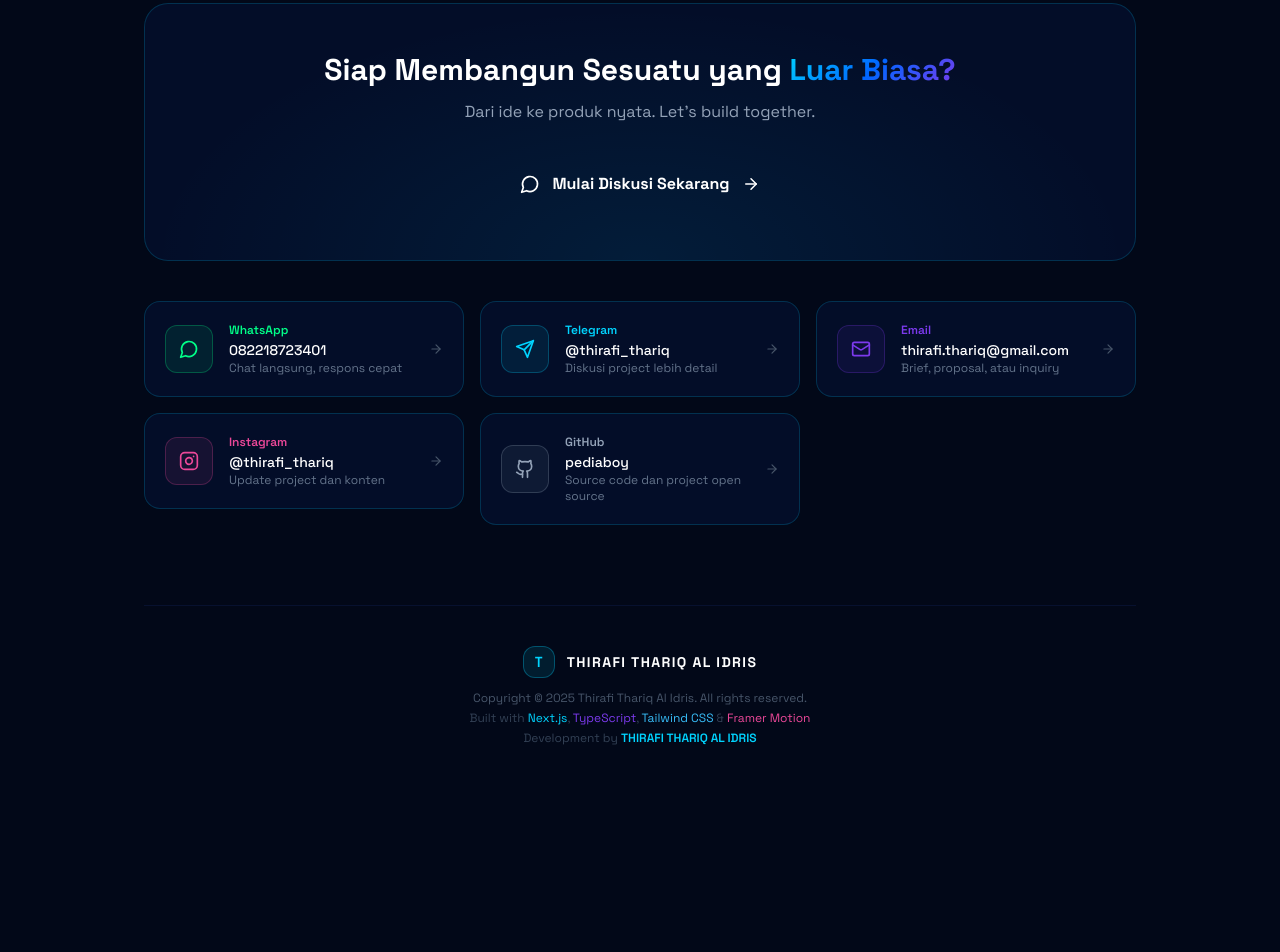
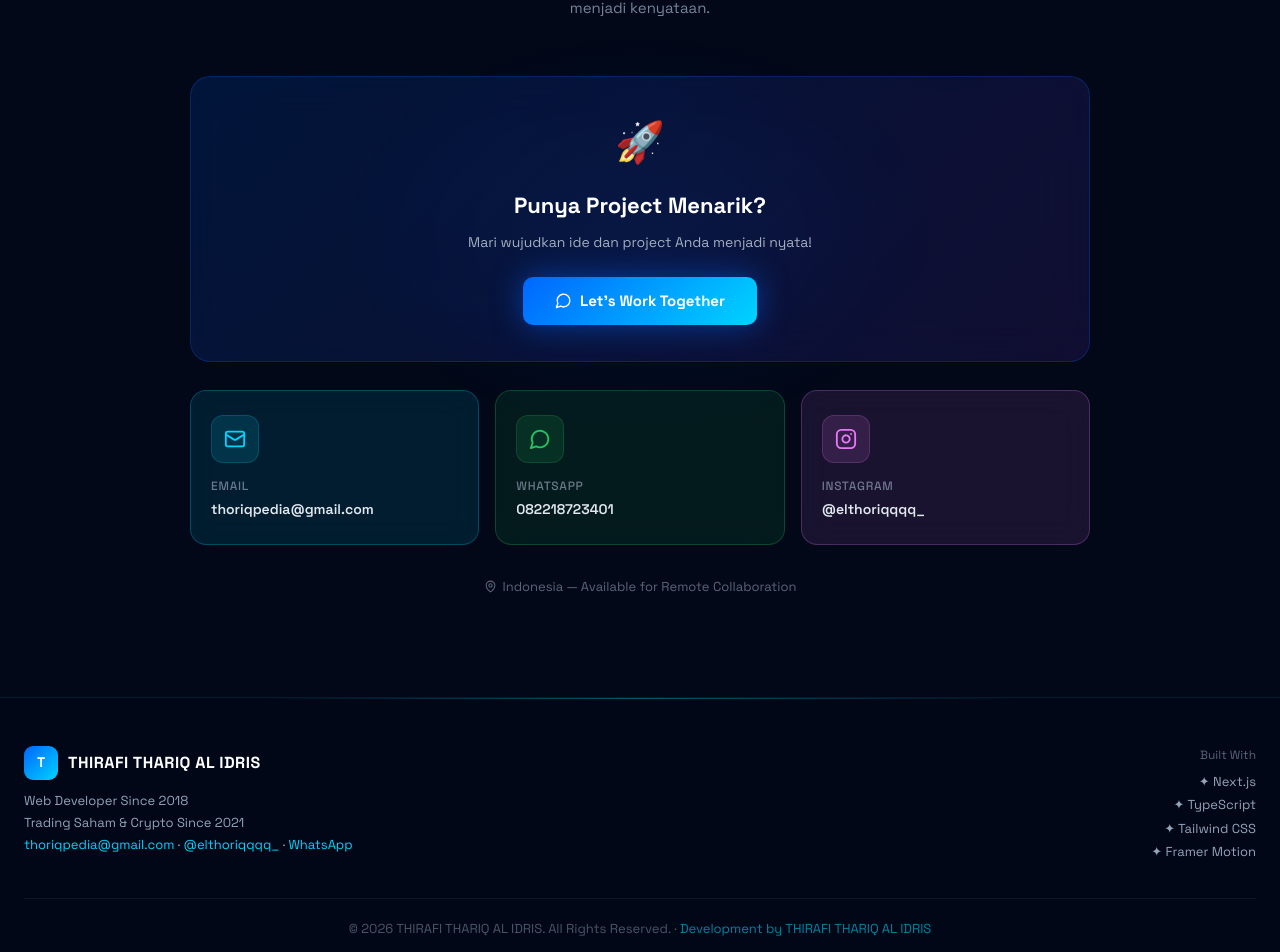
Before and after one commit to pediaboy/portofoliothoriq, a Next.js app: page / in a window 1280 px wide. Shown: the part 7015-7967 px from the top of the page. Before the commit the page ends 7761 px from the top, so only its background shows below. Built offline with nearby package versions, Linux system fonts and the light colour scheme.

Commit message:
redesign: premium dark blue SaaS portfolio UI

```diff
--- a/app/sections/ContactSection.tsx
+++ b/app/sections/ContactSection.tsx
@@ -1,102 +1,142 @@
 'use client'
-import { useRef } from 'react'
-import { motion, useInView } from 'framer-motion'
-import { MessageCircle, Send, Mail, Instagram, Github, ArrowRight } from 'lucide-react'
+import { useEffect, useRef, useState } from 'react'
+import { Mail, MessageCircle, Instagram, Send, MapPin } from 'lucide-react'
 
-function FadeIn({ children, delay = 0, className = '' }: { children: React.ReactNode; delay?: number; className?: string }) {
-  const ref = useRef(null)
-  const inView = useInView(ref, { once: true, amount: 0.1 })
-  return (
-    <motion.div ref={ref} initial={{ opacity: 0, y: 40 }} animate={inView ? { opacity: 1, y: 0 } : {}}
-      transition={{ duration: 0.7, delay, ease: [0.22,1,0.36,1] }} className={className}>
-      {children}
-    </motion.div>
-  )
+function useReveal() {
+  const ref = useRef<HTMLDivElement>(null)
+  const [visible, setVisible] = useState(false)
+  useEffect(() => {
+    const obs = new IntersectionObserver(([e]) => { if (e.isIntersecting) { setVisible(true); obs.disconnect() } }, { threshold: 0.1 })
+    if (ref.current) obs.observe(ref.current)
+    return () => obs.disconnect()
+  }, [])
+  return { ref, visible }
 }
 
 const contacts = [
-  { icon: MessageCircle, label: 'WhatsApp', value: '082218723401', href: 'https://wa.me/6282218723401', desc: 'Chat langsung, respons cepat', color: '#00ff88' },
-  { icon: Send, label: 'Telegram', value: '@thirafi_thariq', href: 'https://t.me/thirafi_thariq', desc: 'Diskusi project lebih detail', color: '#00d4ff' },
-  { icon: Mail, label: 'Email', value: 'thirafi.thariq@gmail.com', href: 'mailto:thirafi.thariq@gmail.com', desc: 'Brief, proposal, atau inquiry', color: '#7c3aed' },
-  { icon: Instagram, label: 'Instagram', value: '@thirafi_thariq', href: 'https://instagram.com/thirafi_thariq', desc: 'Update project dan konten', color: '#ec4899' },
-  { icon: Github, label: 'GitHub', value: 'pediaboy', href: 'https://github.com/pediaboy', desc: 'Source code dan project open source', color: '#94a3b8' },
+  {
+    icon: <Mail size={22} />, label: 'Email', val: 'thoriqpedia@gmail.com',
+    href: 'mailto:thoriqpedia@gmail.com', color: '#00d4ff',
+    bg: 'rgba(0,212,255,0.1)', border: 'rgba(0,212,255,0.25)',
+  },
+  {
+    icon: <MessageCircle size={22} />, label: 'WhatsApp', val: '082218723401',
+    href: 'https://wa.me/6282218723401', color: '#22c55e',
+    bg: 'rgba(34,197,94,0.1)', border: 'rgba(34,197,94,0.25)',
+  },
+  {
+    icon: <Instagram size={22} />, label: 'Instagram', val: '@elthoriqqqq_',
+    href: 'https://instagram.com/elthoriqqqq_', color: '#e879f9',
+    bg: 'rgba(232,121,249,0.1)', border: 'rgba(232,121,249,0.25)',
+  },
 ]
 
 export default function ContactSection() {
+  const { ref, visible } = useReveal()
+
   return (
-    <section id="contact" className="relative section-padding">
-      <div className="max-w-5xl mx-auto px-4">
-        <FadeIn className="text-center mb-16">
-          <div className="inline-flex items-center gap-2 glass px-4 py-2 rounded-full mb-6">
-            <div className="w-2 h-2 rounded-full bg-green-400 animate-pulse" />
-            <span className="text-xs text-slate-400 tracking-widest uppercase">Contact</span>
+    <>
+      <section id="contact" ref={ref} style={{ padding: '100px 24px', position: 'relative' }}>
+        {/* Glow bg */}
+        <div style={{ position: 'absolute', top: '30%', left: '50%', transform: 'translateX(-50%)', width: 600, height: 400, background: 'radial-gradient(ellipse, rgba(0,102,255,0.08) 0%, transparent 70%)', pointerEvents: 'none' }} />
+
+        <div style={{ maxWidth: 900, margin: '0 auto', position: 'relative', zIndex: 1 }}>
+          <div style={{ textAlign: 'center', marginBottom: 56, opacity: visible ? 1 : 0, transform: visible ? 'none' : 'translateY(24px)', transition: 'all 0.7s ease' }}>
+            <div className="section-label" style={{ display: 'inline-flex', justifyContent: 'center' }}>
+              <Send size={12} /> Get In Touch
+            </div>
+            <h2 style={{ fontSize: 'clamp(28px,4vw,44px)', fontWeight: 800, color: '#fff', letterSpacing: '-0.5px' }}>
+              Mari <span className="gradient-text">Berkolaborasi</span>
+            </h2>
+            <p style={{ fontSize: 15, color: 'rgba(148,163,184,0.8)', marginTop: 12, maxWidth: 480, margin: '12px auto 0' }}>
+              Punya project menarik? Mari diskusikan dan wujudkan ide Anda menjadi kenyataan.
+            </p>
           </div>
-          <h2 className="text-4xl sm:text-5xl lg:text-6xl font-black text-white mb-4">
-            Mulai <span className="gradient-text">Percakapan</span>
-          </h2>
-          <p className="text-slate-400 max-w-xl mx-auto text-lg">
-            Punya project menarik atau sekadar ingin diskusi? Gua selalu terbuka untuk kolaborasi.
-          </p>
-        </FadeIn>
 
-        <FadeIn delay={0.1} className="mb-10">
-          <div className="glass-strong rounded-3xl p-8 sm:p-12 text-center neon-border relative overflow-hidden">
-            <div className="absolute inset-0 pointer-events-none"
-              style={{ background: 'radial-gradient(ellipse at 50% 100%, rgba(0,212,255,0.08) 0%, transparent 70%)' }} />
-            <h3 className="text-2xl sm:text-3xl font-black text-white mb-3 relative z-10">
-              Siap Membangun Sesuatu yang <span className="gradient-text">Luar Biasa?</span>
-            </h3>
-            <p className="text-slate-400 mb-8 relative z-10">Dari ide ke produk nyata. Let&apos;s build together.</p>
-            <motion.a whileHover={{ scale: 1.05 }} whileTap={{ scale: 0.95 }}
-              href="https://wa.me/6282218723401?text=Halo%20Thirafi%2C%20saya%20ingin%20berdiskusi%20tentang%20project"
-              target="_blank" rel="noopener noreferrer"
-              className="btn-primary inline-flex items-center gap-3 px-8 py-4 rounded-2xl font-bold text-white text-base relative z-10">
-              <MessageCircle size={20} />Mulai Diskusi Sekarang<ArrowRight size={18} />
-            </motion.a>
+          {/* CTA Banner */}
+          <div style={{
+            background: 'linear-gradient(135deg, rgba(0,102,255,0.15), rgba(124,58,237,0.12))',
+            border: '1px solid rgba(0,102,255,0.25)',
+            borderRadius: 20, padding: '36px 40px',
+            backdropFilter: 'blur(24px)',
+            marginBottom: 28, textAlign: 'center',
+            opacity: visible ? 1 : 0, transform: visible ? 'none' : 'translateY(20px)',
+            transition: 'all 0.8s ease 0.1s',
+          }}>
+            <div style={{ fontSize: 40, marginBottom: 16 }}>🚀</div>
+            <h3 style={{ fontSize: 22, fontWeight: 700, color: '#fff', marginBottom: 10 }}>Punya Project Menarik?</h3>
+            <p style={{ fontSize: 14, color: 'rgba(203,213,225,0.8)', marginBottom: 24 }}>Mari wujudkan ide dan project Anda menjadi nyata!</p>
+            <a href="https://wa.me/6282218723401" target="_blank" rel="noreferrer" style={{
+              display: 'inline-flex', alignItems: 'center', gap: 8,
+              padding: '13px 32px', borderRadius: 10,
+              background: 'linear-gradient(135deg, #0066ff, #00d4ff)',
+              border: 'none', color: '#fff', fontSize: 15, fontWeight: 700,
+              cursor: 'pointer', textDecoration: 'none',
+              boxShadow: '0 0 30px rgba(0,102,255,0.5)',
+              transition: 'all 0.3s ease',
+            }}>
+              <MessageCircle size={17} /> Let's Work Together
+            </a>
           </div>
-        </FadeIn>
 
-        <div className="grid grid-cols-1 sm:grid-cols-2 lg:grid-cols-3 gap-4">
-          {contacts.map((c, i) => (
-            <FadeIn key={c.label} delay={i * 0.08}>
-              <motion.a href={c.href} target="_blank" rel="noopener noreferrer"
-                whileHover={{ y: -4, scale: 1.02 }} whileTap={{ scale: 0.98 }}
-                className="glass-strong rounded-2xl p-5 neon-border flex items-center gap-4 group">
-                <div className="w-12 h-12 rounded-xl flex items-center justify-center flex-shrink-0 transition-all duration-300 group-hover:scale-110"
-                  style={{ background: `${c.color}15`, border: `1px solid ${c.color}40` }}>
-                  <c.icon size={20} style={{ color: c.color }} />
-                </div>
-                <div className="flex-1 min-w-0">
-                  <p className="text-xs font-semibold mb-0.5" style={{ color: c.color }}>{c.label}</p>
-                  <p className="text-white font-medium text-sm truncate">{c.value}</p>
-                  <p className="text-slate-500 text-xs">{c.desc}</p>
-                </div>
-                <ArrowRight size={14} className="text-slate-600 group-hover:text-slate-400 group-hover:translate-x-1 transition-all flex-shrink-0" />
-              </motion.a>
-            </FadeIn>
-          ))}
+          {/* Contact cards */}
+          <div style={{ display: 'grid', gridTemplateColumns: 'repeat(3,1fr)', gap: 16, opacity: visible ? 1 : 0, transition: 'opacity 0.8s ease 0.3s' }} className="contact-grid">
+            {contacts.map((c, i) => (
+              <a key={i} href={c.href} target="_blank" rel="noreferrer" style={{
+                background: c.bg, border: `1px solid ${c.border}`,
+                borderRadius: 16, padding: '24px 20px', textDecoration: 'none',
+                backdropFilter: 'blur(16px)', display: 'block',
+                transition: 'all 0.3s ease',
+              }}
+              onMouseEnter={e => { (e.currentTarget as HTMLElement).style.transform = 'translateY(-4px)'; (e.currentTarget as HTMLElement).style.boxShadow = `0 12px 40px rgba(0,0,0,0.3)` }}
+              onMouseLeave={e => { (e.currentTarget as HTMLElement).style.transform = 'none'; (e.currentTarget as HTMLElement).style.boxShadow = 'none' }}>
+                <div style={{ width: 48, height: 48, borderRadius: 12, background: `${c.color}20`, border: `1px solid ${c.color}30`, display: 'flex', alignItems: 'center', justifyContent: 'center', color: c.color, marginBottom: 14 }}>{c.icon}</div>
+                <div style={{ fontSize: 12, color: 'rgba(148,163,184,0.7)', fontWeight: 500, marginBottom: 4, textTransform: 'uppercase', letterSpacing: '0.06em' }}>{c.label}</div>
+                <div style={{ fontSize: 14, fontWeight: 600, color: '#e2e8f0' }}>{c.val}</div>
+              </a>
+            ))}
+          </div>
+
+          {/* Location note */}
+          <div style={{ textAlign: 'center', marginTop: 32, display: 'flex', alignItems: 'center', justifyContent: 'center', gap: 6, color: 'rgba(148,163,184,0.6)', fontSize: 13 }}>
+            <MapPin size={13} /> Indonesia — Available for Remote Collaboration
+          </div>
         </div>
+      </section>
 
-        <FadeIn delay={0.5} className="mt-20 pt-10 border-t border-blue-900/20 text-center">
-          <div className="flex items-center justify-center gap-3 mb-3">
-            <div className="w-8 h-8 rounded-xl flex items-center justify-center"
-              style={{ background: 'rgba(0,212,255,0.1)', border: '1px solid rgba(0,212,255,0.3)' }}>
-              <span className="text-sm font-black" style={{ color: '#00d4ff', fontFamily: 'JetBrains Mono, monospace' }}>T</span>
+      {/* FOOTER */}
+      <footer style={{
+        borderTop: '1px solid rgba(0,212,255,0.1)',
+        background: 'rgba(2,8,24,0.9)', backdropFilter: 'blur(20px)',
+        padding: '48px 24px 32px', position: 'relative',
+      }}>
+        <div style={{ position: 'absolute', top: 0, left: '50%', transform: 'translateX(-50%)', width: '60%', height: 1, background: 'linear-gradient(90deg, transparent, rgba(0,212,255,0.4), transparent)' }} />
+        <div style={{ maxWidth: 1280, margin: '0 auto' }}>
+          <div style={{ display: 'grid', gridTemplateColumns: '1fr auto', gap: 32, alignItems: 'start', marginBottom: 32 }} className="footer-grid">
+            <div>
+              <div style={{ display: 'flex', alignItems: 'center', gap: 10, marginBottom: 10 }}>
+                <div style={{ width: 34, height: 34, borderRadius: 9, background: 'linear-gradient(135deg, #0066ff, #00d4ff)', display: 'flex', alignItems: 'center', justifyContent: 'center', fontWeight: 900, fontSize: 14, color: '#fff' }}>T</div>
+                <span style={{ fontWeight: 800, fontSize: 16, color: '#fff', letterSpacing: 0.5 }}>THIRAFI THARIQ AL IDRIS</span>
+              </div>
+              <div style={{ fontSize: 13, color: '#94a3b8', lineHeight: 1.7 }}>
+                Web Developer Since 2018<br />
+                Trading Saham & Crypto Since 2021<br />
+                <a href="mailto:thoriqpedia@gmail.com" style={{ color: '#00d4ff', textDecoration: 'none' }}>thoriqpedia@gmail.com</a> · <a href="https://instagram.com/elthoriqqqq_" target="_blank" rel="noreferrer" style={{ color: '#00d4ff', textDecoration: 'none' }}>@elthoriqqqq_</a> · <a href="https://wa.me/6282218723401" target="_blank" rel="noreferrer" style={{ color: '#00d4ff', textDecoration: 'none' }}>WhatsApp</a>
+              </div>
             </div>
-            <span className="font-black text-white tracking-widest text-sm">THIRAFI THARIQ AL IDRIS</span>
+            <div style={{ textAlign: 'right' }}>
+              <div style={{ fontSize: 12, color: 'rgba(148,163,184,0.6)', marginBottom: 8 }}>Built With</div>
+              {['Next.js', 'TypeScript', 'Tailwind CSS', 'Framer Motion'].map(t => (
+                <div key={t} style={{ fontSize: 13, color: '#94a3b8', marginBottom: 4 }}>✦ {t}</div>
+              ))}
+            </div>
           </div>
-          <p className="text-slate-600 text-xs mb-1">Copyright &copy; 2025 Thirafi Thariq Al Idris. All rights reserved.</p>
-          <p className="text-slate-700 text-xs">
-            Built with <span style={{ color: '#00d4ff' }}>Next.js</span>,{' '}
-            <span style={{ color: '#7c3aed' }}>TypeScript</span>,{' '}
-            <span style={{ color: '#38bdf8' }}>Tailwind CSS</span> &amp;{' '}
-            <span style={{ color: '#ec4899' }}>Framer Motion</span>
-          </p>
-          <p className="text-slate-700 text-xs mt-1">
-            Development by <span style={{ color: '#00d4ff' }} className="font-semibold">THIRAFI THARIQ AL IDRIS</span>
-          </p>
-        </FadeIn>
-      </div>
-    </section>
+          <div style={{ borderTop: '1px solid rgba(255,255,255,0.06)', paddingTop: 20, textAlign: 'center', fontSize: 13, color: 'rgba(148,163,184,0.5)' }}>
+            © 2026 THIRAFI THARIQ AL IDRIS. All Rights Reserved. · <span style={{ color: 'rgba(0,212,255,0.6)' }}>Development by THIRAFI THARIQ AL IDRIS</span>
+          </div>
+        </div>
+        <style>{`@media(max-width:640px){.footer-grid{grid-template-columns:1fr!important} .contact-grid{grid-template-columns:1fr!important}}`}</style>
+      </footer>
+    </>
   )
 }
```
